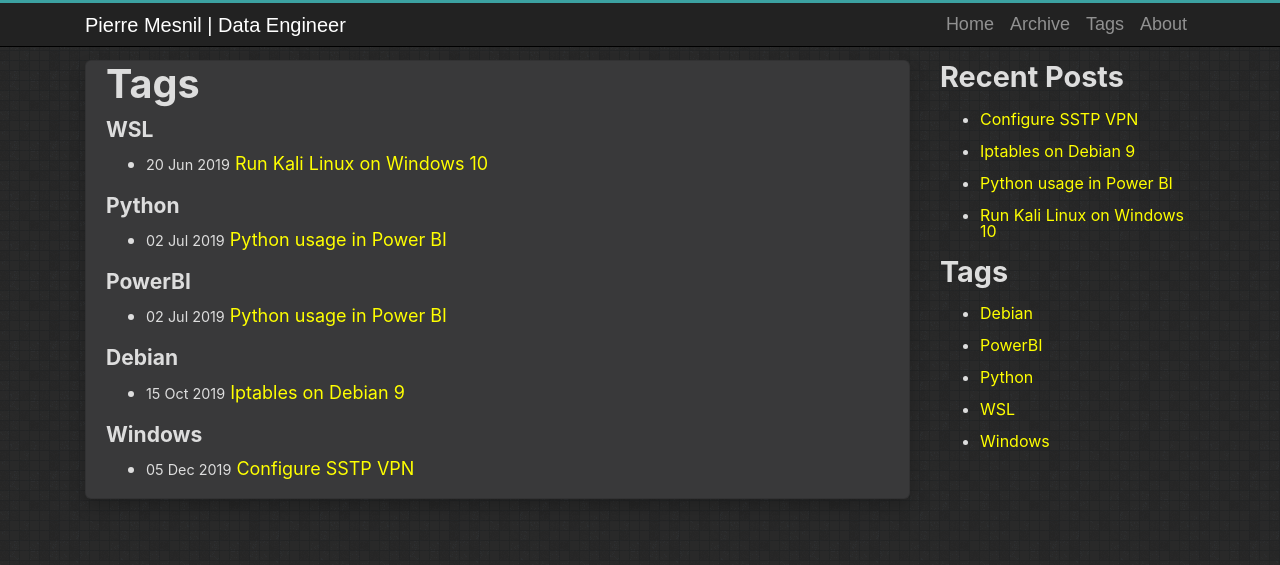
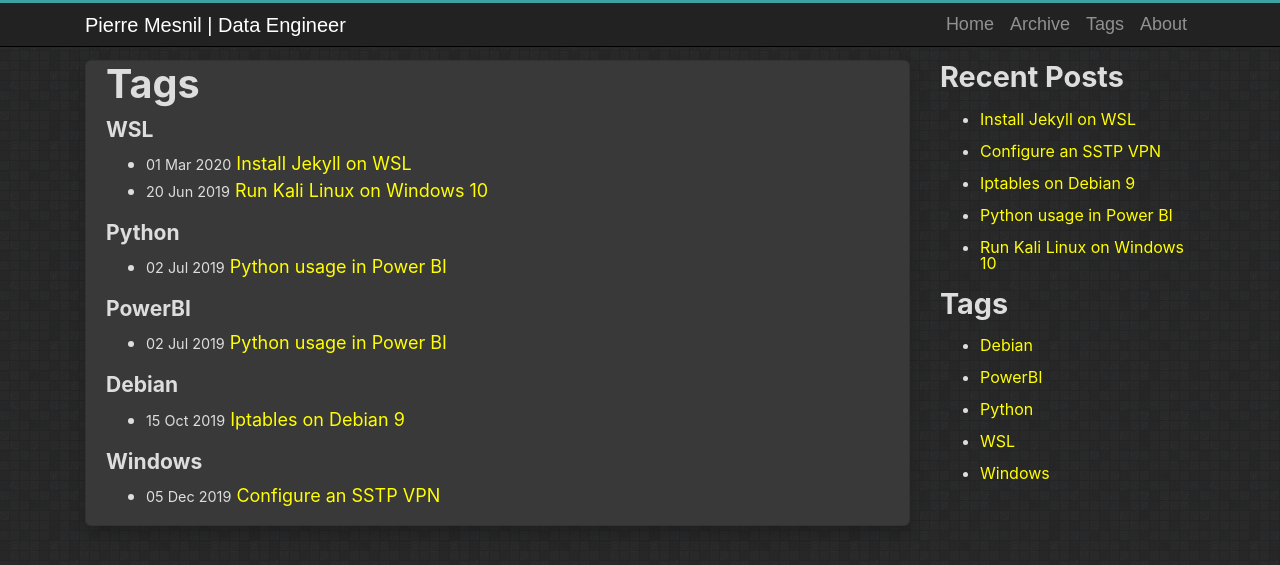
Before and after one commit to pierml/pierml.github.io, a Jekyll site: the page built from tags.md, in a window 1280 px wide, cut to the strip 0-575 px from the top of the page. Shown: the top 565 px of the strip. Built offline with Jekyll 4.4.1, drawn with Linux system fonts in a browser that asks for light colours; some of the changed lines change nothing that is shown.

Commit message:
New post Jekyll install

```diff
--- a/_posts/2019-12-05-Configure SSTP VPN in Windows Server.md
+++ b/_posts/2019-12-05-Configure SSTP VPN in Windows Server.md
@@ -1,6 +1,6 @@
 ---
 layout: post
-title: Configure SSTP VPN
+title: Configure an SSTP VPN
 date:   2019-12-05 16:00
 description: |
  How to configure an SSTP VPN on Windows Server 2016.
--- /dev/null
+++ b/_posts/2020-01-03-Jekill-install-on-WSL.md
@@ -0,0 +1,88 @@
+---
+layout: post
+title: Install Jekyll on WSL
+date:   2020-03-01 16:00
+description: |
+ Installation of Jekyll using WSL.
+ > 1. Jekyll introduction
+ > 2. Installation of ruby
+ > 3. Installation of Jekyll
+ > 4. Use Jekyll
+tags: WSL
+image: assets/images/Jekyll-installation-on-WSL.jpg
+---
+
+## 1.Jekyll introduction
+
+After a fresh installation of Windows, I needed to reinstall Jekyll in order to continue the development of my personal website. Jekyll is a popular framework written in ruby used to create a static pages website.
+
+![Jekyll website]({{ 'assets/images/Jekyll-website.png' | relative_url }}){: .center-image }*Jekyll website*
+
+## 2.Installation of ruby
+
+The first thing to do is to install ruby and some tools to compile different plug-in of Jekyll.
+
+>Bash
+{:.filename}
+{% highlight bash %}
+
+sudo apt-get install ruby-full build-essential zlib1g-dev
+
+{% endhighlight %}
+
+## 3.Installation of Jekyll
+
+Once is done, we can install Jekyll with the gem command. After we launch the compilation of different tools.
+
+>Bash
+{:.filename}
+{% highlight bash %}
+
+gem install bundler jekyll
+bundle install
+
+{% endhighlight %}
+
+## 4.Use Jekyll
+
+To use Jekyll, it's a good idea to install git, in order to work with github page which is free for hosting a static website.
+
+![Jekyll is powered by github]({{ 'assets/images/jekyll-github.png' | relative_url }}){: .center-image }*Jekyll is powered by github*
+
+>Bash
+{:.filename}
+{% highlight bash %}
+
+sudo apt-get install git
+git config --global user.name "Pierre Mesnil"
+git config --global user.email pierre.mesnil@outlook.com
+
+{% endhighlight %}
+
+The command to use for create a new website :
+
+>Bash
+{:.filename}
+{% highlight bash %}
+
+jekyll new my-awesome-site
+cd my my-awesome-site
+git init
+
+{% endhighlight %}
+
+Finally, it's time to code !
+
+![Jekyll server launch in WSL]({{ 'assets/images/wsl_jekyll_serve.png' | relative_url }}){: .center-image }*Jekyll server launch in WSL*
+
+>Bash
+{:.filename}
+{% highlight bash %}
+
+code .
+bundle exec jekyll serve
+
+{% endhighlight %}
+
+Source:
+[https://jekyllrb.com/](https://jekyllrb.com/){:target="_blank"}
```
Also changed, not shown: assets/images/Jekyll-installation-on-WSL.jpg (added), assets/images/Jekyll-website.png (added), assets/images/jekyll-github.png (added), assets/images/wsl_jekyll_serve.png (added).
